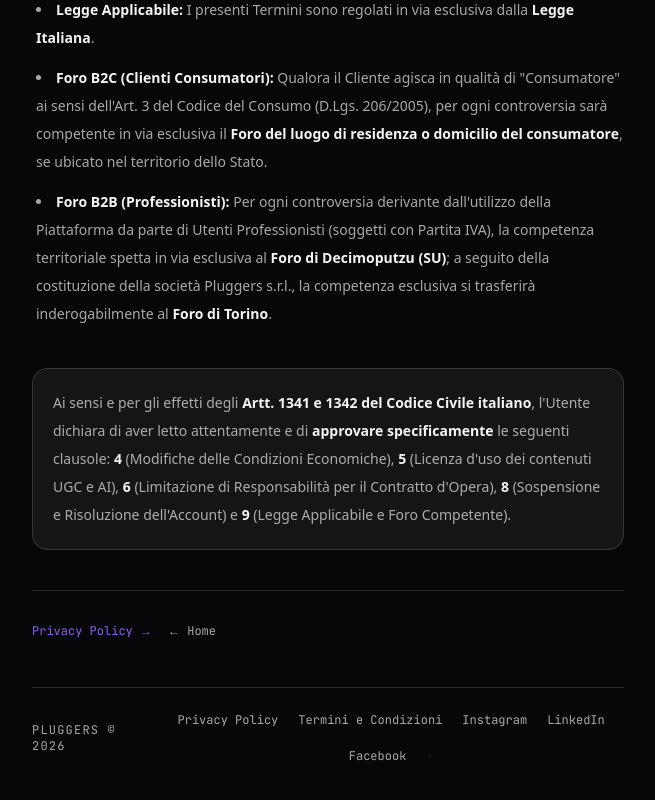
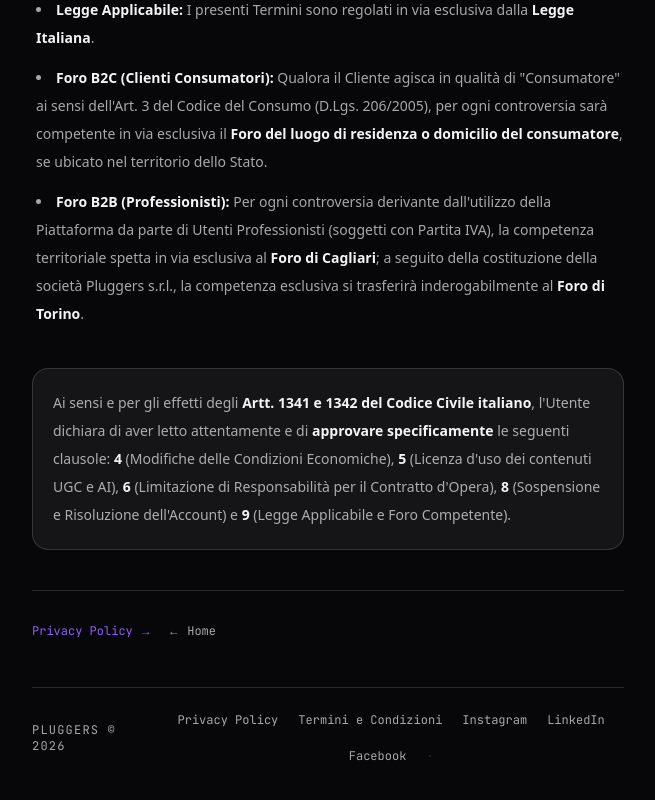
Before and after one commit to pluggers-it/pluggers-landing, a Next.js app: page /termini in a window 1280 px wide. Shown: the part 3309-4109 px from the top of the page, without its empty margins (312-967 px from the left). Built offline with nearby package versions, Linux system fonts and the light colour scheme; no server answers.

Commit message:
fix: update jurisdiction clause in legal text for accuracy

```diff
--- a/app/(site)/termini/page.tsx
+++ b/app/(site)/termini/page.tsx
@@ -248,7 +248,7 @@ export default function TerminiPage() {
                 <li>
                   <Bold>Foro B2B (Professionisti):</Bold> Per ogni controversia derivante dall&apos;utilizzo della
                   Piattaforma da parte di Utenti Professionisti (soggetti con Partita IVA), la competenza
-                  territoriale spetta in via esclusiva al <Bold>Foro di Decimoputzu (SU)</Bold>; a seguito della
+                  territoriale spetta in via esclusiva al <Bold>Foro di Cagliari</Bold>; a seguito della
                   costituzione della società Pluggers s.r.l., la competenza esclusiva si trasferirà
                   inderogabilmente al <Bold>Foro di Torino</Bold>.
                 </li>
```
